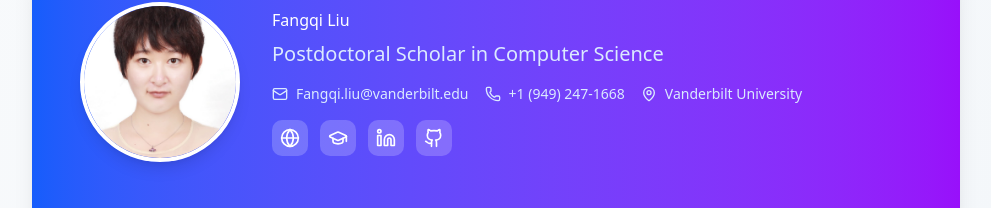
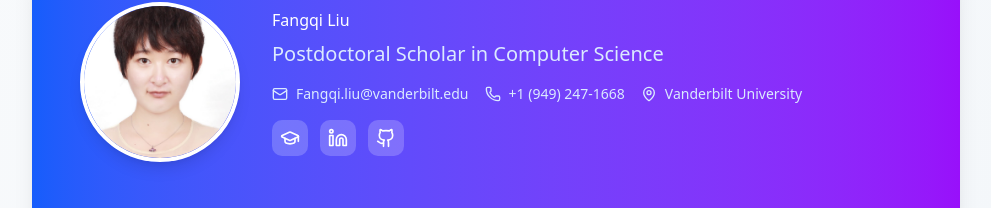
Before and after one commit to Fangqierin/fangqierin.github.io, a React (Vite) app: page / in a window 1280 px wide. Shown: the part 94-302 px from the top of the page, without its empty margins (144-1135 px from the left). Built offline with nearby package versions, Linux system fonts and the light colour scheme.

Commit message:
remove website

```diff
--- a/src/components/ProfileHeader.tsx
+++ b/src/components/ProfileHeader.tsx
@@ -31,9 +31,9 @@
           </div>
 
           <div className="flex justify-center md:justify-start gap-3 mt-4">
-            <a href="https://sites.google.com/a/uci.edu/fangqi-liu/" target="_blank" rel="noopener noreferrer" className="p-2 bg-white/20 hover:bg-white/30 rounded-lg transition-colors">
+            {/* <a href="https://sites.google.com/a/uci.edu/fangqi-liu/" target="_blank" rel="noopener noreferrer" className="p-2 bg-white/20 hover:bg-white/30 rounded-lg transition-colors">
               <Globe className="w-5 h-5 text-white" />
-            </a>
+            </a> */}
             <a href="https://scholar.google.com/citations?user=4utO7BMAAAAJ&hl=en" target="_blank" rel="noopener noreferrer" className="p-2 bg-white/20 hover:bg-white/30 rounded-lg transition-colors">
               <GraduationCap className="w-5 h-5 text-white" />
             </a>
```
